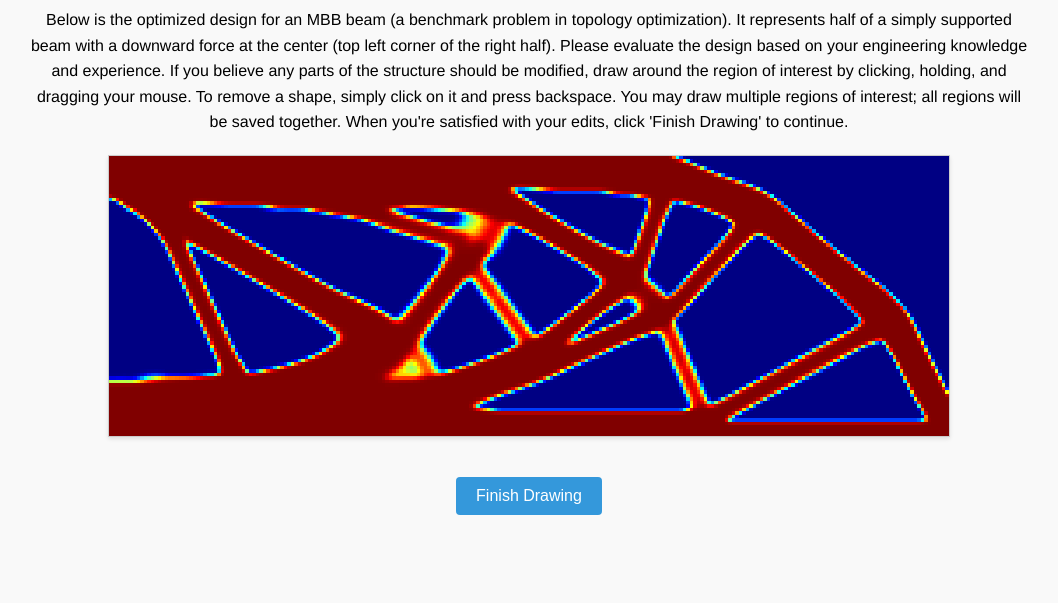
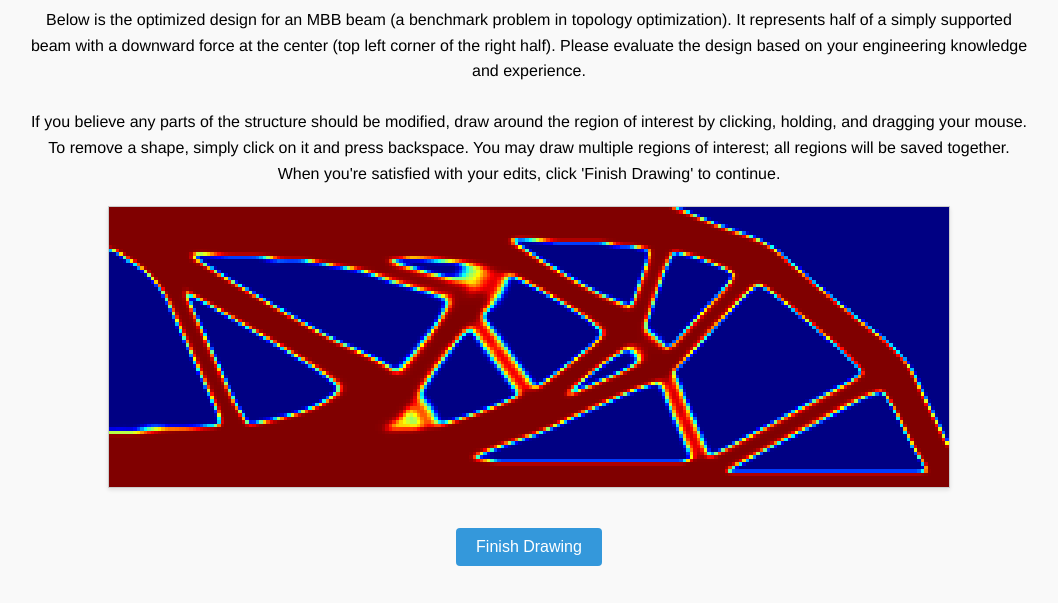
Before and after one commit to ZachWang11/hitop-survey-app, a plain HTML site: page index.html in a window 1280 px wide. Shown: the part 83-686 px from the top of the page, without its empty margins (111-1169 px from the left). Drawn offline with Linux system fonts and the light colour scheme.

Commit message:
Update index.html

```diff
--- a/index.html
+++ b/index.html
@@ -9,7 +9,7 @@
 
   <div class="container">
     <h1 id="scenarioTitle"></h1>
-    <p id="scenarioDescription"></p>
+    <p id="scenarioDescription" style="white-space: pre-wrap;"></p>
 
     <div class="canvas-wrapper">
       <canvas id="drawCanvas"></canvas>
```
